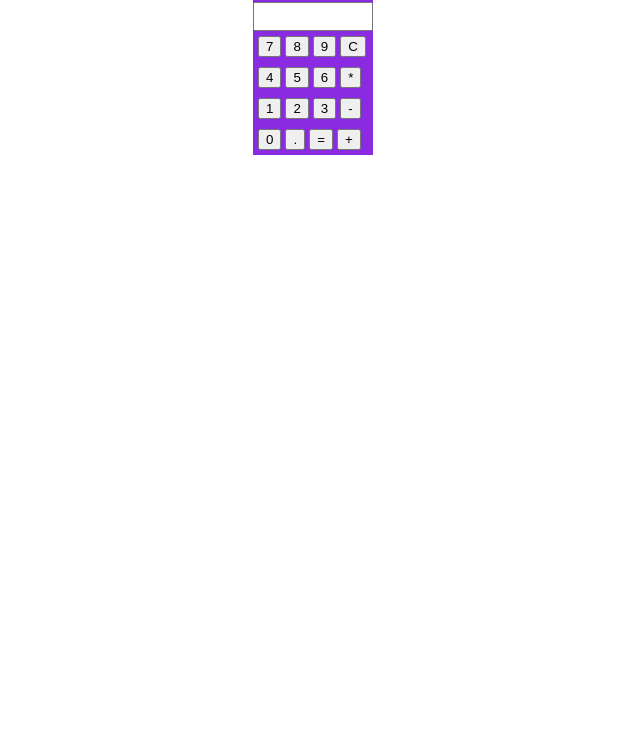
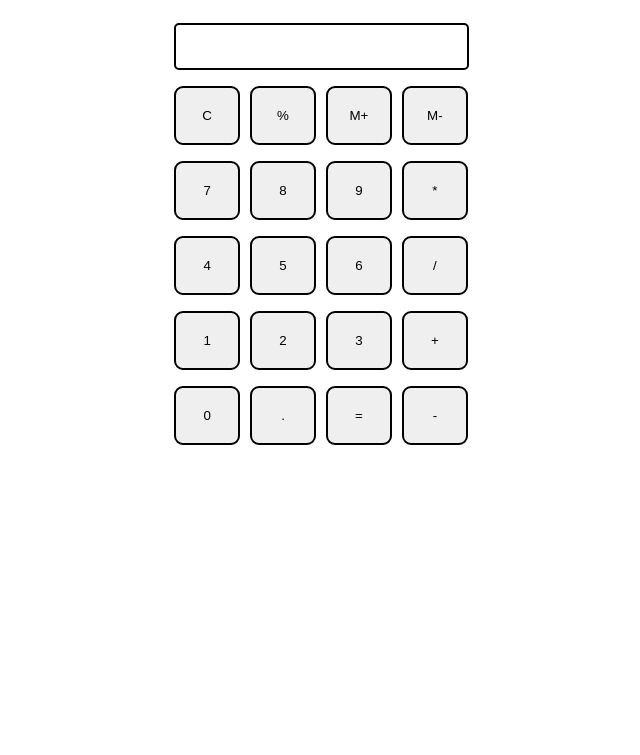
Before and after one commit to purushotambit/Calculator, a plain HTML site: page index.html in a window 1280 px wide. Shown: the part 66-821 px from the top of the page, without its empty margins (327-967 px from the left). Before the commit the page ends 800 px from the top, so only its background shows below. Drawn offline with Linux system fonts and the light colour scheme.

Commit message:
version 2

```diff
--- a/cal.js
+++ b/cal.js
@@ -1,24 +1,28 @@
-let string="";
-let buttons=document.querySelectorAll(".btn");
-console.log(buttons.size);
-let  array=Array.from(buttons);
-console.log(array.length);
-for(let i=0;i<array.length;i++){
-let button=array[i];
- button.addEventListener("click",(e)=>{
-    if(e.target.innerHTML=='='){
-    string=eval(string);
-    document.getElementById('input').value=string;
+let string = "";
+let buttons = document.querySelectorAll('.button');
+Array.from(buttons).forEach((button)=>{
+  button.addEventListener('click', (e)=>{
+    if(e.target.innerHTML == '='){
+      string = eval(string);
+      document.querySelector('input').value = string;
+     string="";
     }
-    else if(e.target.innerHTML=='C'){
-        string="";
-        document.getElementById('input').value="";
+    else if(e.target.innerHTML == 'C'){
+      string = ""
+      document.querySelector('input').value = string;
+    }
+    else if(e.target.innerHTML=='M+'){
+        if(string=="")
+        string="1000";
+        else{
+            string=string+"+1000";
+        }
+        document.querySelector('input').value = string;
     }
     else{
-        string=string+e.target.innerHTML;
-        document.getElementById('input').value=string;
-    }
-
- })
-
-}
+    console.log(e.target)
+    string = string + e.target.innerHTML;
+    document.querySelector('input').value = string;
+      }
+  })
+})
--- a/index.html
+++ b/index.html
@@ -1,43 +1,49 @@
 <!DOCTYPE html>
-<html lang="en">
+<html>
 <head>
-    <meta charset="UTF-8">
-    <meta http-equiv="X-UA-Compatible" content="IE=edge">
-    <meta name="viewport" content="width=device-width, initial-scale=1.0">
-
+  <meta charset="utf-8">
+  <meta name="viewport" content="width=device-width">
+  <title>Calculate me! - A calculator made by me</title>
   <link rel="stylesheet" href="style.css">
-    <title>Calcultor Project</title>
 </head>
 <body>
-
-    <div class="container" id="main">
-        <p id="calculator" class="row">Calcultor</p>
-        <input type="text" id="input" class="row">
+  <h1 class="text-center">Welcome to Calculate me!</h1>
+  <div class="container flex flex-col items-center mx-auto m-w-20">
     <div class="row">
-            <button class="btn">7</button>
-            <button class="btn">8</button>
-            <button class="btn">9</button>
-            <button class="btn">C</button>
+      <input class="input" type="text"/>
     </div>
     <div class="row">
-            <button class="btn">4</button>
-            <button class="btn">5</button>
-            <button class="btn">6</button>
-            <button class="btn">*</button>
+      <button class="button">C</button>
+      <button class="button">%</button>
+      <button class="button">M+</button>
+      <button class="button">M-</button>
     </div>
     <div class="row">
-            <button class="btn">1</button>
-            <button class="btn">2</button>
-            <button class="btn">3</button>
-            <button class="btn">-</button>
+      <button class="button">7</button>
+      <button class="button">8</button>
+      <button class="button">9</button>
+      <button class="button">*</button>
     </div>
     <div class="row">
-            <button class="btn">0</button>
-            <button class="btn">.</button>
-            <button class="btn">=</button>
-            <button class="btn">+</button>
+      <button class="button">4</button>
+      <button class="button">5</button>
+      <button class="button">6</button>
+      <button class="button">/</button>
+    </div>
+    <div class="row">
+      <button class="button">1</button>
+      <button class="button">2</button>
+      <button class="button">3</button>
+      <button class="button">+</button>
+    </div>
+    <div class="row">
+      <button class="button">0</button>
+      <button class="button">.</button>
+      <button class="button">=</button>
+      <button class="button">-</button>
     </div>
   </div>
   <script src="cal.js"></script>
 </body>
+
 </html>
--- a/style.css
+++ b/style.css
@@ -1,13 +1,49 @@
-.container{
+@import url('https://fonts.googleapis.com/css2?family=Roboto:wght@300&family=Ubuntu:wght@300&display=swap');
+.text-center{
+    text-align: center;
+  }
+
+  .bg-red{
+    background: red;
+  }
+
+  .mx-auto{
     margin: auto;
-    display: flex;
-    background-color: blueviolet;
+  }
+
+  .flex{
+    display:flex;
+  }
+  .flex-col{
     flex-direction: column;
-    width: 120px;
+  }
+
+  .items-center{
+    align-items: center;
+  }
+html, body {
+  height: 100%;
+  width: 100%;
+  font-family: 'Roboto', sans-serif;
 }
-#cal{
-    margin-top: 0px;
+
+.button{
+  width: 66px;
+  padding: 20px;
+  margin: 0 3px;
+  border: 2px solid black;
+  border-radius: 9px;
+  cursor: pointer;
 }
+
 .row{
-    padding: 5px;
+  margin: 8px 0;
 }
+.row input{
+  width: 291px;
+  font-size: 20px;
+    margin: 0;
+    padding: 10px 0px;
+    border: 2px solid black;
+    border-radius: 5px;
+}
```
Lines whose indentation alone changed are shown as unchanged.
